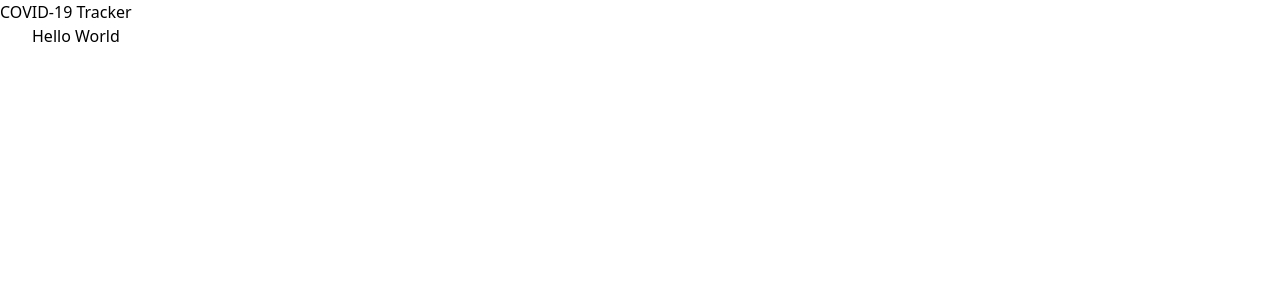
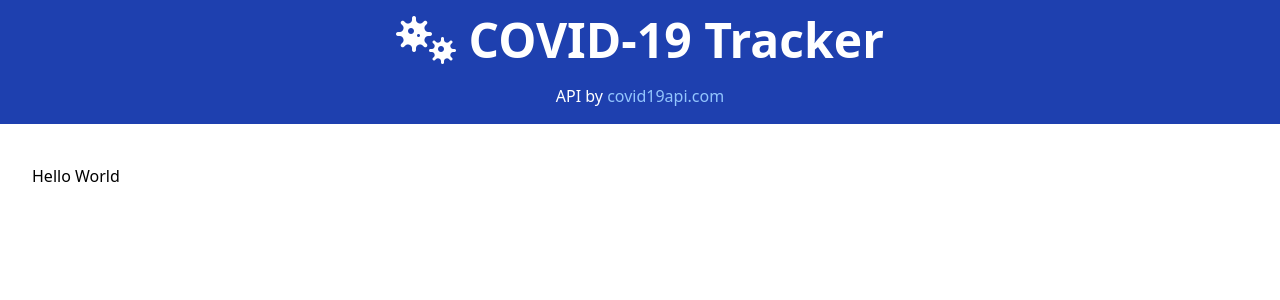
Before and after one commit to CharithaDhananjaya/vue-covid-tracker, a Vue app: page / in a window 1280 px wide. Shown: the top 300 px of the page. Built offline with nearby package versions, Linux system fonts and the light colour scheme.

Commit message:
header finished

```diff
--- a/src/components/Header.vue
+++ b/src/components/Header.vue
@@ -1,6 +1,15 @@
 <template>
-  <header>
-    <div>COVID-19 Tracker</div>
+  <header class="text-center bg-blue-800 text-white p-4 mb-10">
+    <div class="text-3xl md:text-5xl font-bold mb-5">
+      <i class="fa fa-viruses"></i> COVID-19 Tracker
+    </div>
+
+    <p>
+      API by
+      <a href="https://covid19api.com" class="text-blue-300" target="_blank">
+        covid19api.com
+      </a>
+    </p>
   </header>
 </template>
 
```
